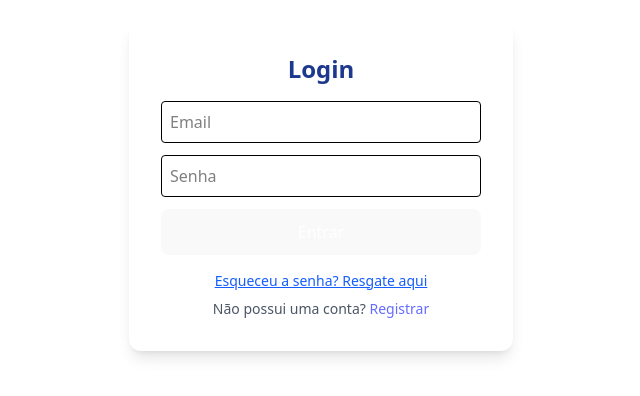
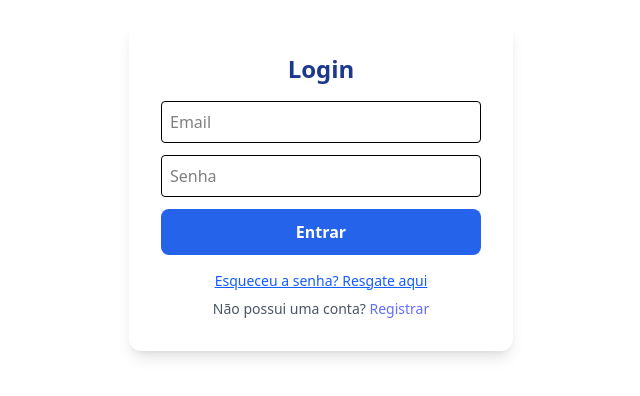
Before and after one commit to Thayroni-Lima/projetoCampanhaMaisPraTi, a React (Vite) app in the folder frontend-campanha/: page /login in a window 1280 px wide. Shown: the part 214-610 px from the top of the page, without its empty margins (319-959 px from the left). Built offline with nearby package versions, Linux system fonts and the light colour scheme; no server answers.

Commit message:
[FRONT] enhance button styles with CSS variables for background, hover, and disabled states

```diff
--- a/frontend-campanha/src/index.css
+++ b/frontend-campanha/src/index.css
@@ -13,6 +13,10 @@
   text-rendering: optimizeLegibility;
   -webkit-font-smoothing: antialiased;
   -moz-osx-font-smoothing: grayscale;
+
+  --btn-bg: #2563eb; /* azul primário acessível */
+  --btn-bg-hover: #1d4ed8; /* azul mais escuro para hover */
+  --btn-disabled-bg: #9ca3af; /* cinza para disabled */
 }
 
 a {
@@ -48,18 +52,26 @@ button {
   border: 1px solid transparent;
   padding: 0.6em 1.2em;
   font-size: 1em;
-  font-weight: 500;
+  font-weight: 600; /* leve reforço para legibilidade */
   font-family: inherit;
-  background-color: #1a1a1a;
+  background-color: var(--btn-bg);
+  color: #fff;
   cursor: pointer;
-  transition: border-color 0.25s;
+  transition: background-color 0.25s, border-color 0.25s;
 }
 button:hover {
-  border-color: #646cff;
+  background-color: var(--btn-bg-hover);
+  border-color: transparent;
 }
 button:focus,
 button:focus-visible {
   outline: 4px auto -webkit-focus-ring-color;
+}
+button:disabled {
+  background-color: var(--btn-disabled-bg);
+  color: #ffffff;
+  opacity: 0.75;
+  cursor: not-allowed;
 }
 
 @media (prefers-color-scheme: light) {
@@ -70,7 +82,5 @@ button:focus-visible {
   a:hover {
     color: #747bff;
   }
-  button {
-    background-color: #f9f9f9;
-  }
+  /* Removido override claro do botão para manter contraste */
 }
```
